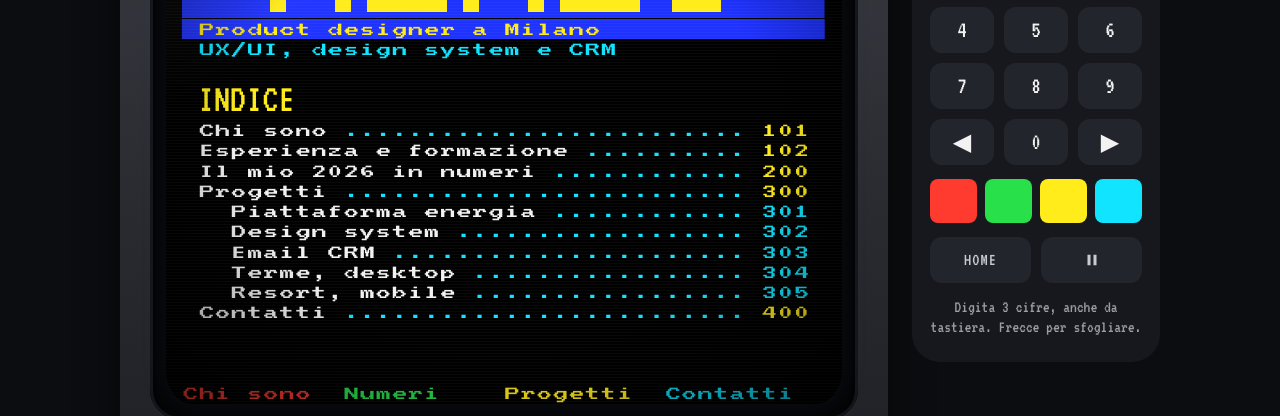
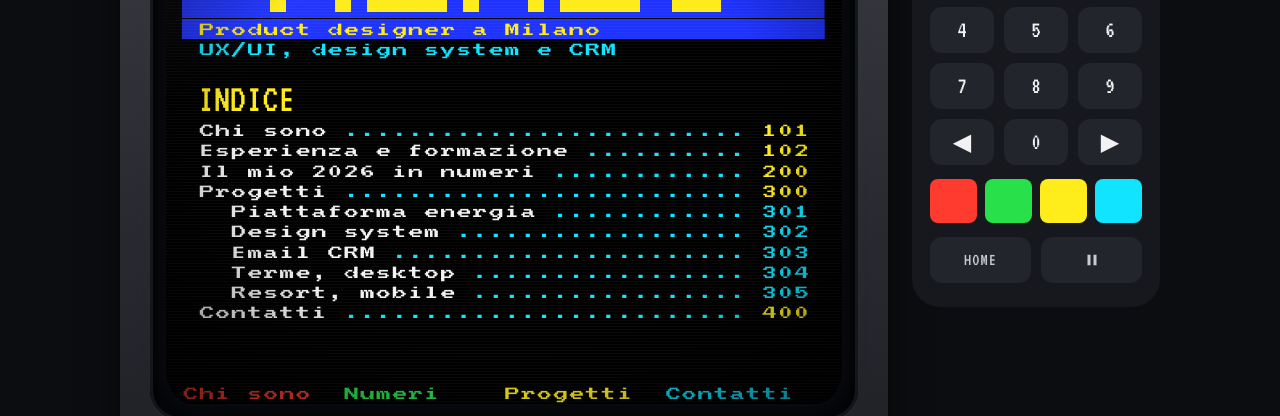
Before and after one commit to RenzoCleft/renzo-txt, a plain HTML site: page index.html in a window 1280 px wide. Shown: the part 173-589 px from the top of the page. Drawn offline with Linux system fonts and the light colour scheme.

Commit message:
Telecomando: tolto il testo di aiuto
Co-Authored-By: Claude Opus 5.5 <noreply@anthropic.com>
Claude-Session: https://claude.ai/code/session_01NwYjkgdQPRFgxdkEbkanpv

```diff
--- a/index.html
+++ b/index.html
@@ -125,7 +125,6 @@ body{background:var(--room);color:var(--t-w);font-family:var(--font);}
       <button class="k small" type="button" id="home">HOME</button>
       <button class="k small" type="button" id="hold" aria-label="Metti in pausa i numeri"><svg aria-hidden="true" width="18" height="18" viewBox="0 0 24 24" fill="currentColor"><rect x="6" y="5" width="4" height="14"/><rect x="14" y="5" width="4" height="14"/></svg></button>
     </div>
-    <p class="hint">Digita 3 cifre, anche da tastiera. Frecce per sfogliare.</p>
   </div>
 </div>
 
```
